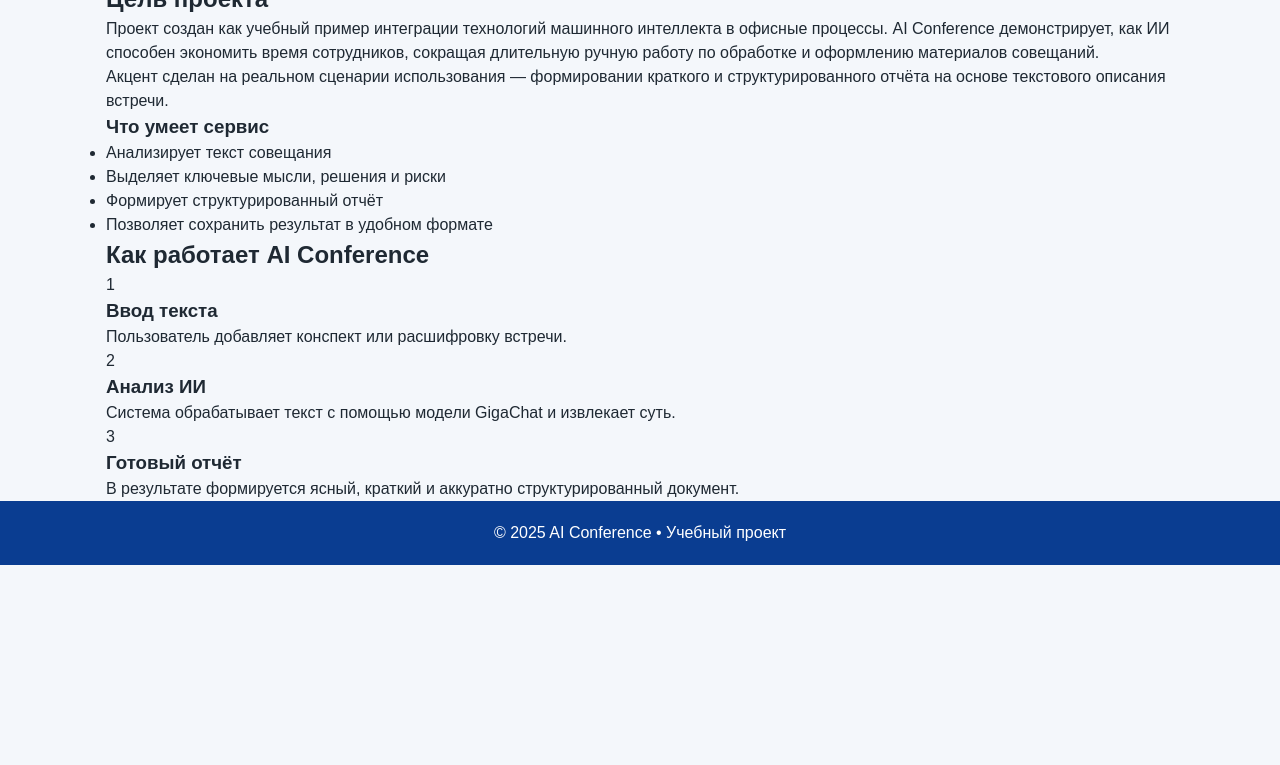
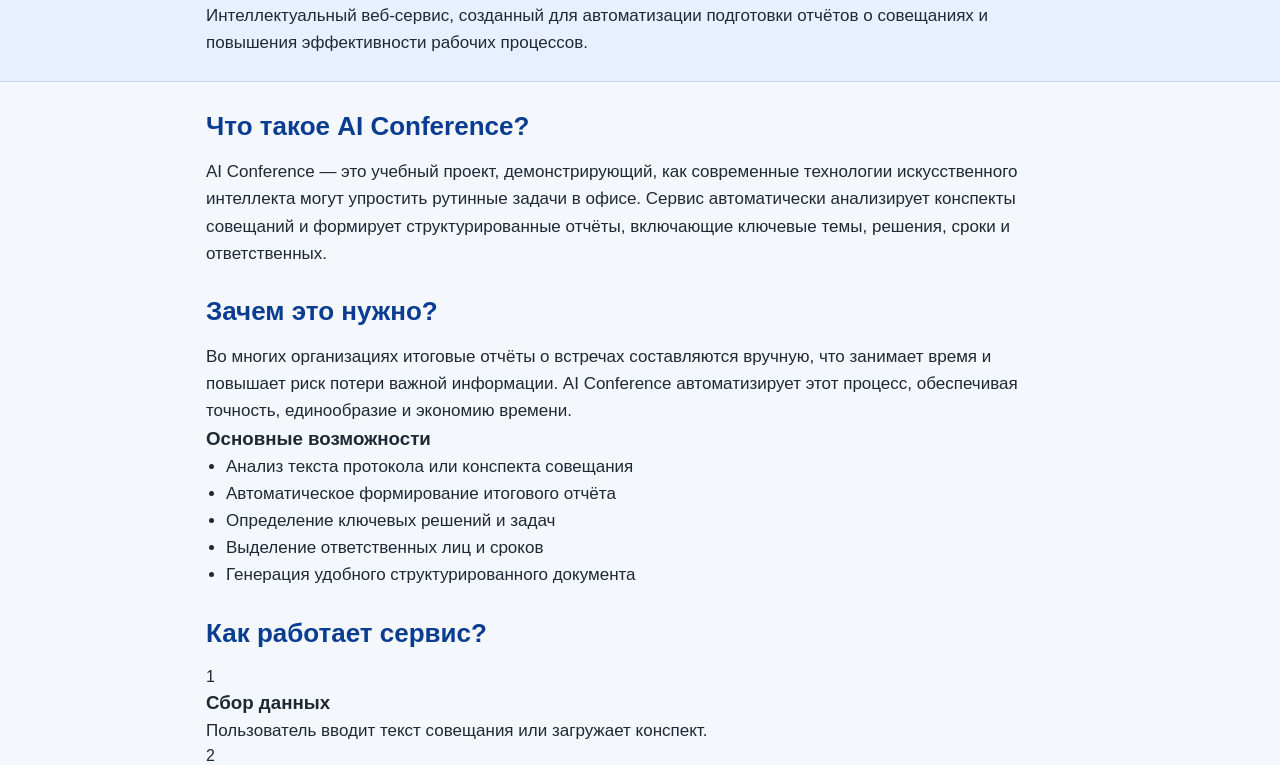
Before and after one commit to Zooomi/ai-conference, a plain HTML site: page about.html in a window 1280 px wide. Shown: the part 242-1007 px from the top of the page. Before the commit the page ends 807 px from the top, so only its background shows below. Drawn offline with Linux system fonts and the light colour scheme.

Commit message:
Update about.html

```diff
--- a/about.html
+++ b/about.html
@@ -4,8 +4,10 @@
     <meta charset="UTF-8">
     <title>О сервисе – AI Conference</title>
     <link rel="stylesheet" href="style.css">
+    <script src="script.js" defer></script>
 </head>
-<body>
+
+<body class="about">
 
 <header class="header">
     <div class="logo">
@@ -25,74 +27,80 @@
 
 <main>
 
-    <!-- Верхний заголовок -->
+    <!-- Шапка страницы -->
     <section class="page-header">
         <div class="container">
             <h1>О сервисе AI Conference</h1>
-            <p class="subtitle">
-                Интеллектуальный сервис, созданный для автоматизации оформления рабочих отчётов и демонстрации возможностей ИИ.
+            <p class="subtext">
+                Интеллектуальный веб-сервис, созданный для автоматизации подготовки отчётов о совещаниях и повышения
+                эффективности рабочих процессов.
             </p>
         </div>
     </section>
 
-    <!-- Две колонки -->
-    <section class="container two-cols">
-        <div>
-            <h2 class="section-title">Цель проекта</h2>
-            <p>
-                Проект создан как учебный пример интеграции технологий машинного интеллекта в офисные процессы.
-                AI Conference демонстрирует, как ИИ способен экономить время сотрудников,
-                сокращая длительную ручную работу по обработке и оформлению материалов совещаний.
-            </p>
-            <p>
-                Акцент сделан на реальном сценарии использования — формировании краткого и структурированного отчёта
-                на основе текстового описания встречи.
-            </p>
+    <!-- Основной текст -->
+    <section class="container about-content">
+
+        <h2>Что такое AI Conference?</h2>
+        <p>
+            AI Conference — это учебный проект, демонстрирующий, как современные технологии искусственного интеллекта
+            могут упростить рутинные задачи в офисе. Сервис автоматически анализирует конспекты совещаний и формирует
+            структурированные отчёты, включающие ключевые темы, решения, сроки и ответственных.
+        </p>
+
+        <h2>Зачем это нужно?</h2>
+        <p>
+            Во многих организациях итоговые отчёты о встречах составляются вручную, что занимает время и повышает риск
+            потери важной информации. AI Conference автоматизирует этот процесс, обеспечивая точность, единообразие и
+            экономию времени.
+        </p>
+
+        <div class="info-box">
+            <h3>Основные возможности</h3>
+            <ul>
+                <li>Анализ текста протокола или конспекта совещания</li>
+                <li>Автоматическое формирование итогового отчёта</li>
+                <li>Определение ключевых решений и задач</li>
+                <li>Выделение ответственных лиц и сроков</li>
+                <li>Генерация удобного структурированного документа</li>
+            </ul>
         </div>
 
-        <div class="info-box">
-            <h3>Что умеет сервис</h3>
-            <ul>
-                <li>Анализирует текст совещания</li>
-                <li>Выделяет ключевые мысли, решения и риски</li>
-                <li>Формирует структурированный отчёт</li>
-                <li>Позволяет сохранить результат в удобном формате</li>
-            </ul>
-        </div>
-    </section>
-
-    <!-- Как работает -->
-    <section class="container">
-        <h2 class="section-title">Как работает AI Conference</h2>
+        <h2>Как работает сервис?</h2>
 
         <div class="steps">
-
             <div class="step">
                 <span class="step-number">1</span>
-                <h3>Ввод текста</h3>
-                <p>Пользователь добавляет конспект или расшифровку встречи.</p>
+                <h3>Сбор данных</h3>
+                <p>Пользователь вводит текст совещания или загружает конспект.</p>
             </div>
 
             <div class="step">
                 <span class="step-number">2</span>
-                <h3>Анализ ИИ</h3>
-                <p>Система обрабатывает текст с помощью модели GigaChat и извлекает суть.</p>
+                <h3>Обработка ИИ</h3>
+                <p>Нейросеть анализирует текст, выделяет ключевые элементы и структурирует информацию.</p>
             </div>
 
             <div class="step">
                 <span class="step-number">3</span>
-                <h3>Готовый отчёт</h3>
-                <p>В результате формируется ясный, краткий и аккуратно структурированный документ.</p>
+                <h3>Формирование отчёта</h3>
+                <p>Готовый отчёт отображается на экране и может быть сохранён в TXT или DOCX формате.</p>
             </div>
+        </div>
 
-        </div>
+        <h2>Для кого создан сервис?</h2>
+        <p>
+            AI Conference подходит для студентов, преподавателей, офисных сотрудников, проектных команд и всех, кому
+            необходимо быстро и качественно формировать отчёты по итогам рабочих встреч.
+        </p>
+
     </section>
 
 </main>
 
 <footer class="footer">
     <div class="container footer-inner">
-        © 2025 AI Conference • Учебный проект
+        <span>© 2025 AI Conference. Учебный проект.</span>
     </div>
 </footer>
 
```
